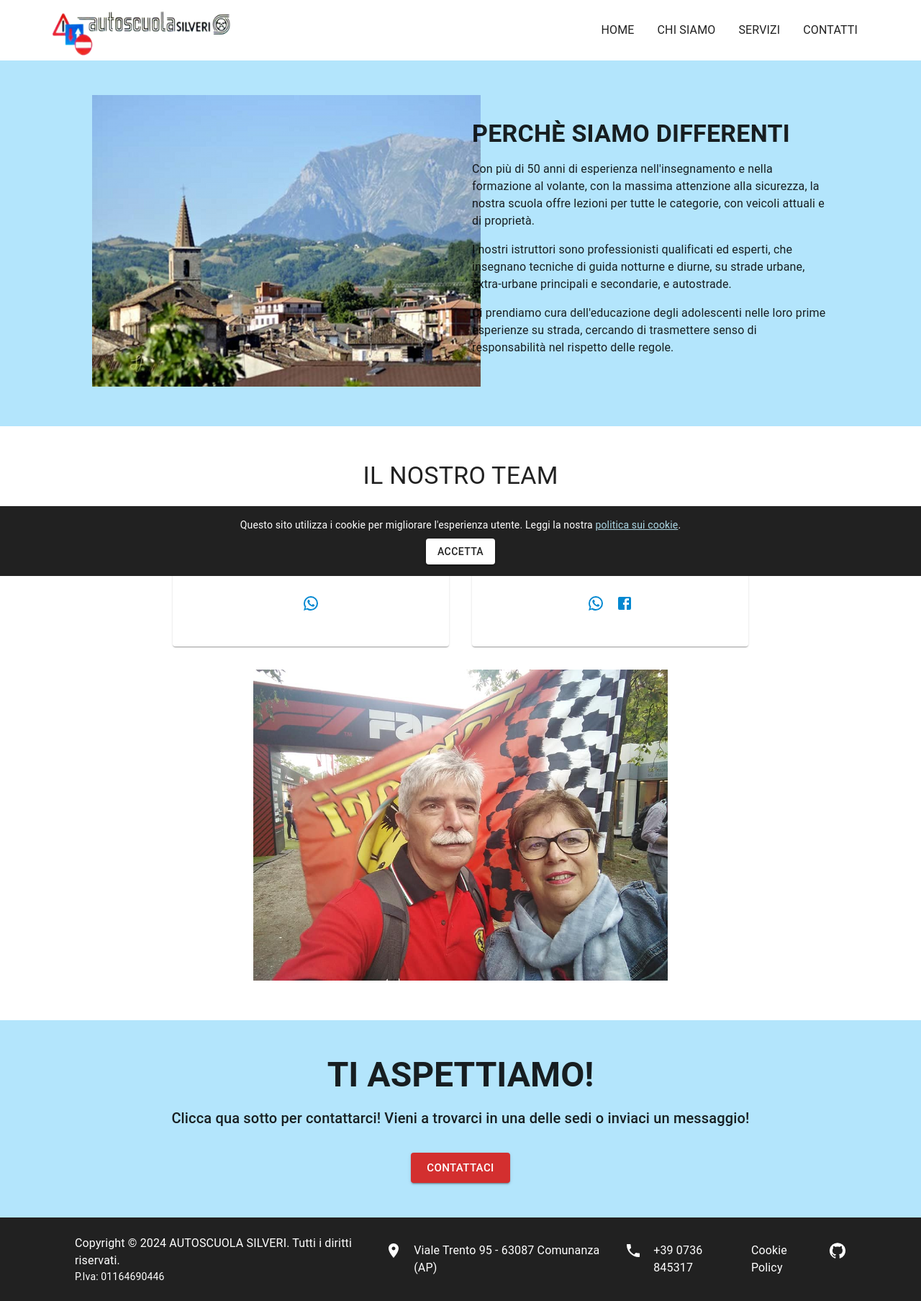
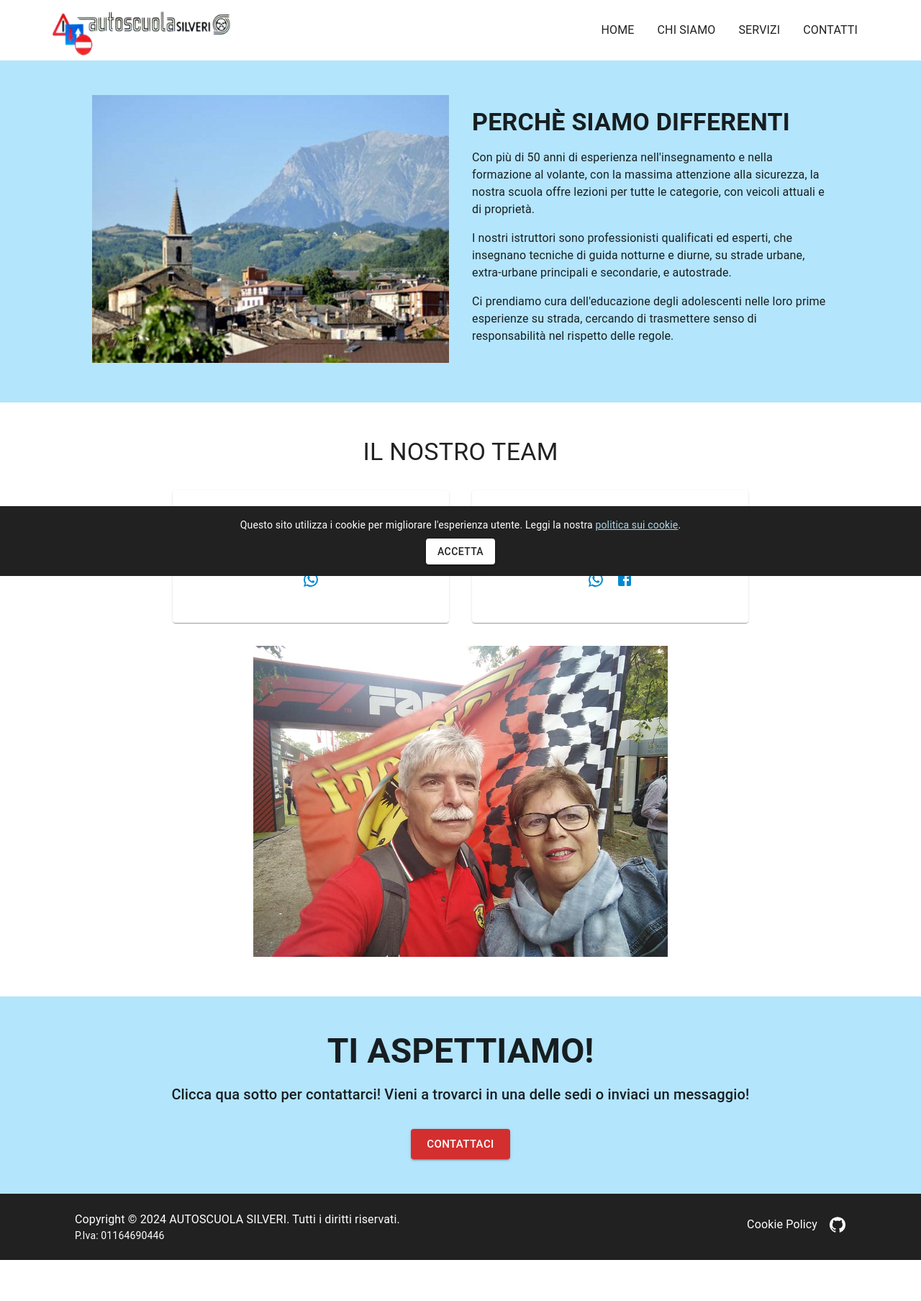
Before and after one commit to abianche/autoscuolasilveri, a Next.js app: page /chi-siamo in a window 1280 px wide. Shown: the whole page at 72% size. After the commit the page ends 1750 px from the top, so only its background shows below. Built offline with nearby package versions, Linux system fonts and the light colour scheme; what @mui/material-nextjs would draw is missing.

Commit message:
fixed some sizes

```diff
--- a/src/components/AboutSectionTeam.tsx
+++ b/src/components/AboutSectionTeam.tsx
@@ -8,15 +8,20 @@ export default function AboutSectionTeam() {
   return (
     <Box sx={{ py: 6, px: 16 }}>
       <Grid container spacing={4} alignItems="center">
-        <Grid size={{ xs: 12, md: 6 }} sx={{ textAlign: "center" }}>
+        <Grid size={{ md: 12, lg: 6 }} sx={{ textAlign: "center" }}>
           <Image
             src="/about/comunanza.jpg"
             alt="Logo"
             width={540}
             height={405}
+            style={{
+              width: "100%",
+              maxWidth: "540px", // Maximum size on larger screens
+              height: "auto",
+            }}
           />
         </Grid>
-        <Grid size={{ xs: 12, md: 6 }}>
+        <Grid size={{ md: 12, lg: 6 }}>
           <Typography variant="h4" sx={{ mb: 2, fontWeight: "bold" }}>
             {"Perchè siamo differenti".toUpperCase()}
           </Typography>
--- a/src/components/Footer.tsx
+++ b/src/components/Footer.tsx
@@ -1,13 +1,40 @@
 // components/Footer.tsx
 "use client";
 
-import LocationOnIcon from "@mui/icons-material/LocationOn";
-import PhoneIcon from "@mui/icons-material/Phone";
+import GitHubIcon from "@mui/icons-material/GitHub";
 import { Box, colors, Container, Link, Stack, Typography } from "@mui/material";
-import GitHubIcon from "@mui/icons-material/GitHub";
 
 export default function Footer() {
   const year = new Date().getFullYear().toString();
+  const footer = (
+    <>
+      <Stack direction={"column"}>
+        <Typography variant="body1">
+          {`Copyright © ${year} AUTOSCUOLA SILVERI. Tutti i diritti riservati.`}
+        </Typography>
+        <Typography variant="body2">{"P.Iva: 01164690446"}</Typography>
+      </Stack>
+      <Stack direction={"row"} spacing={2}>
+        <Link
+          href="/cookie-policy"
+          color="inherit"
+          underline="hover"
+          sx={{ display: "block" }}
+        >
+          Cookie Policy
+        </Link>
+        <Link
+          color="primary"
+          href="https://github.com/abianche/autoscuolasilveri"
+          target="_blank"
+          rel="noreferrer"
+        >
+          <GitHubIcon />
+        </Link>
+      </Stack>
+    </>
+  );
+
   return (
     <Box
       component="footer"
@@ -25,48 +52,21 @@ export default function Footer() {
             justifyContent: "space-between",
             alignItems: "center",
             px: { xs: 0, md: 10 },
+            display: { xs: "none", md: "flex" },
           }}
         >
-          <Stack direction={"column"}>
-            <Typography variant="body1">
-              {`Copyright © ${year} AUTOSCUOLA SILVERI. Tutti i diritti riservati.`}
-            </Typography>
-            <Typography variant="body2">{"P.Iva: 01164690446"}</Typography>
-          </Stack>
-          <Stack direction={"row"} spacing={2}>
-            <LocationOnIcon />
-            <a
-              href={"https://maps.app.goo.gl/3LgGhFJWAXXQip5R8"}
-              target="_blank"
-              rel="noopener noreferrer"
-              style={{ textDecoration: "none", color: "inherit" }}
-            >
-              {"Viale Trento 95 - 63087 Comunanza (AP)"}
-            </a>
-            <PhoneIcon />
-            <a
-              href={`tel:+39 0736 845317`}
-              style={{ textDecoration: "none", color: "inherit" }}
-            >
-              {"+39 0736 845317"}
-            </a>
-            <Link
-              href="/cookie-policy"
-              color="inherit"
-              underline="hover"
-              sx={{ display: "block" }}
-            >
-              Cookie Policy
-            </Link>
-            <Link
-              color="primary"
-              href="https://github.com/abianche/autoscuolasilveri"
-              target="_blank"
-              rel="noreferrer"
-            >
-              <GitHubIcon />
-            </Link>
-          </Stack>
+          {footer}
+        </Stack>
+        <Stack
+          direction={"column"}
+          sx={{
+            justifyContent: "space-between",
+            alignItems: "center",
+            px: { xs: 0, md: 10 },
+            display: { xs: "flex", md: "none" },
+          }}
+        >
+          {footer}
         </Stack>
       </Container>
     </Box>
--- a/src/components/Team.tsx
+++ b/src/components/Team.tsx
@@ -80,7 +80,17 @@ export default function Team() {
           </Grid>
         ))}
         <Grid size={{ xs: 12, md: 6 }} sx={{ textAlign: "center" }}>
-          <Image src="/about/gp.jpg" alt="Team" width={576} height={432} />
+          <Image
+            src="/about/gp.jpg"
+            alt="Team"
+            width={576}
+            height={432}
+            style={{
+              width: "100%",
+              maxWidth: "576px", // Maximum size on larger screens
+              height: "auto",
+            }}
+          />
         </Grid>
       </Grid>
     </Box>
```
Also changed, not shown: src/components/AboutSection.tsx (+12 -2 lines).
